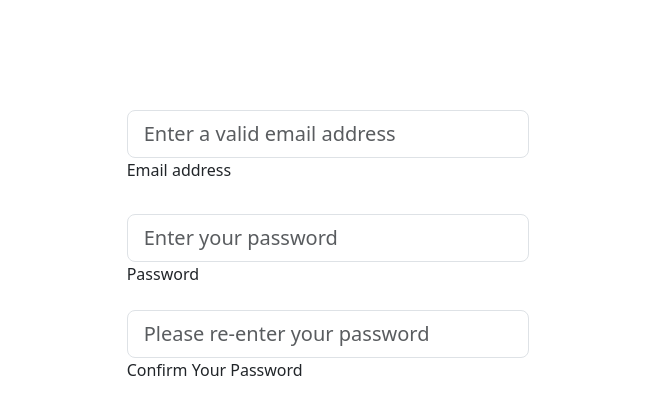
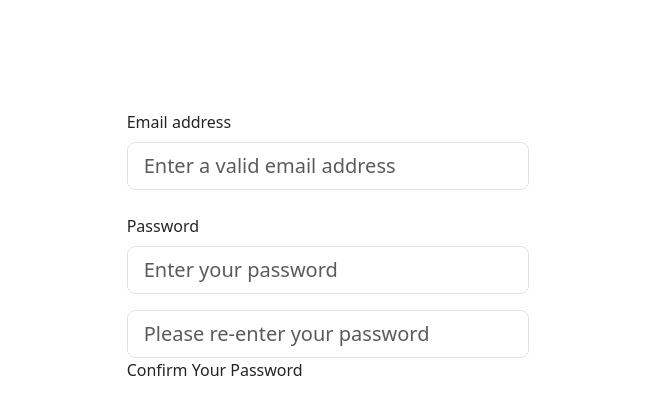
Before and after one commit to info340b-wi23/project-info340-group-bb4, a website: page project-draft/register.html in a window 1280 px wide. Shown: the part 263-659 px from the top of the page, 632-1280 px from the left. Drawn offline with nearby package versions, Linux system fonts and the light colour scheme.

Commit message:
add img to public folder

```diff
--- a/project-draft/register.html
+++ b/project-draft/register.html
@@ -63,20 +63,24 @@
             </div>
             <div class="col-md-8 col-lg-6 col-xl-4 offset-xl-1">
               <form>
-                <!-- email -->
+                <!-- email-->
                 <div class="form-outline mb-4">
-                  <input type="email" id="form3Example3" class="form-control form-control-lg"
-                    placeholder="Enter a valid email address" />
                   <label class="form-label" for="form3Example3">Email address</label>
+                  <div>
+                    <input type="email" id="form3Example3" class="form-control form-control-lg"
+                    placeholder="Enter a valid email address" required/>
+                    <div class="invalid-feedback">Please provide a valid email</div>
+                  </div>
                 </div>
 
                 <!-- password -->
                 <div class="form-outline mb-3">
+                  <label class="form-label" for="form3Example4">Password</label>
                   <input type="password" id="form3Example4" class="form-control form-control-lg"
                     placeholder="Enter your password" />
-                  <label class="form-label" for="form3Example4">Password</label>
                 </div>
 
+                <!-- confirm password -->
                 <div class="form-outline mb-3">
                     <input type="password" id="form3Example4" class="form-control form-control-lg"
                       placeholder="Please re-enter your password" />
@@ -89,6 +93,40 @@
                     style="padding-left: 2.5rem; padding-right: 2.5rem;" href="favorites.html">Create a New Account</a>
                 </div>
               </form>
+
+              <!-- <form id="signUpForm" class="form" novalidate>
+                <div class="input-group row mb-3">
+                  <label for="emailInput" class="col-lg-1">Email</label>
+                  <div class="col-lg-11">
+                    <input type="email" id="emailInput" class="form-control" required>
+                    <div class="invalid-feedback">Please provide a valid email</div>
+                  </div>
+                </div>
+                <div class="input-group row mb-3">
+                  <label for="passwordInput" class="col-lg-1">Password</label>
+                  <div class="col-lg-11">
+                    <input type="password" id="passwordInput" class="form-control" minLength=6 required>
+                    <div id="passwordFeedback" class="invalid-feedback">Password must be at least 6 characters</div>
+                  </div>
+                </div>
+                <div class="input-group row mb-3">
+                  <label for="passwordConfirmInput" class="col-lg-1">Confirm Password</label>
+                  <div class="col-lg-11">
+                    <input type="password" id="passwordConfirmInput" class="form-control" required>
+                    <div id="passwordConfirmFeedback" class="invalid-feedback"></div>
+                  </div>
+                </div>
+                <div class="input-group row mb-3">
+                  <label for="dobInput" class="col-lg-1">Date of Birth</label>
+                  <div class="col-lg-11">
+                    <input type="date" id="dobInput" class="form-control" required>
+                    <div id="dobFeedback" class="invalid-feedback"></div>
+                  </div>
+                </div>
+
+                <button type="submit" class="btn btn-primary">Sign me up!</button>
+              </form> -->
+
             </div>
           </div>
         </div>
```
Also changed, not shown: public/img/Architecture-of-Santorini.jpeg (added), public/img/Barcelona.jpeg (added), public/img/Hawaii.jpg (added), public/img/Rotterdam-skyline-Erasmus-bridge.jpeg (added), public/img/bus.jpeg (added), public/img/dollar.png (added), public/img/faran.png (added), public/img/flight.jpeg (added), public/img/hotel.png (added), public/img/logo.png (added), public/img/noun-world-travel-5074160.svg (added), public/img/profile.svg (added), public/img/sd.jpeg (added), public/img/sea.jpeg (added), 1 more files, 1 other file.
